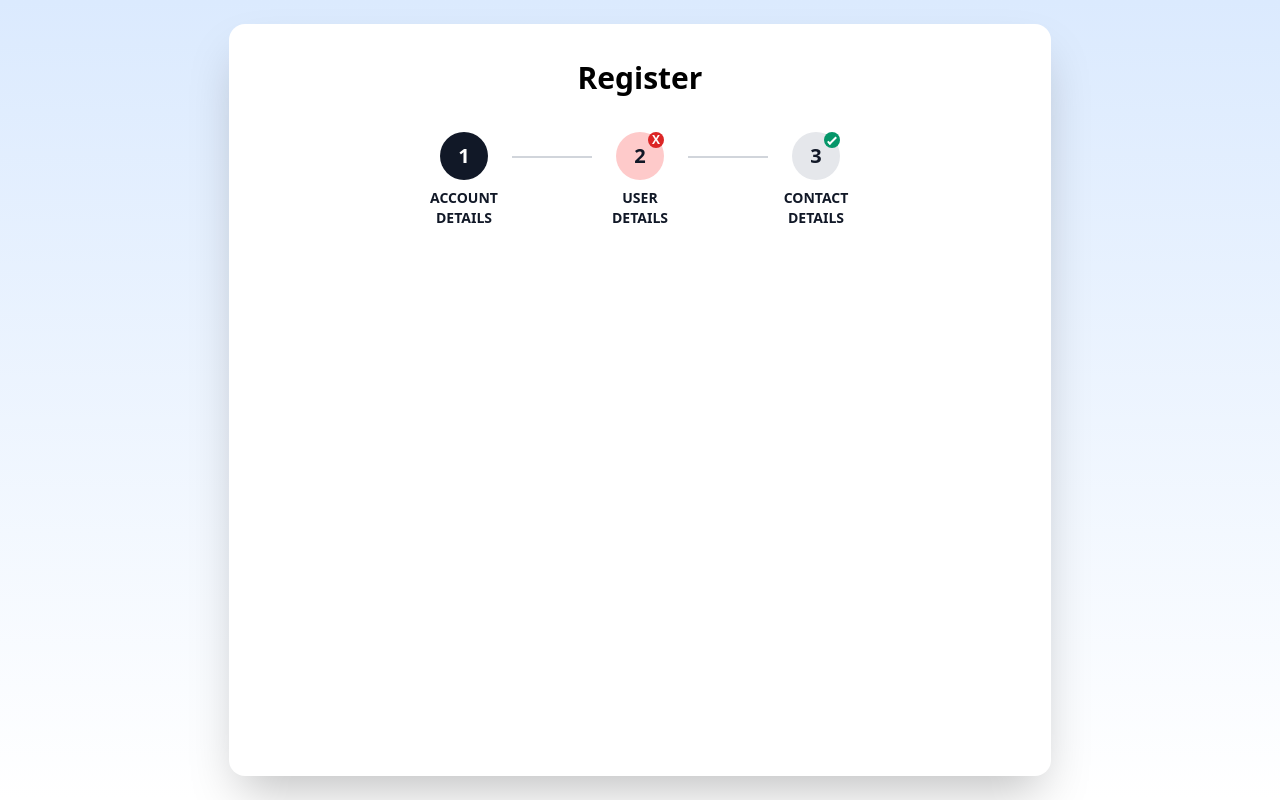
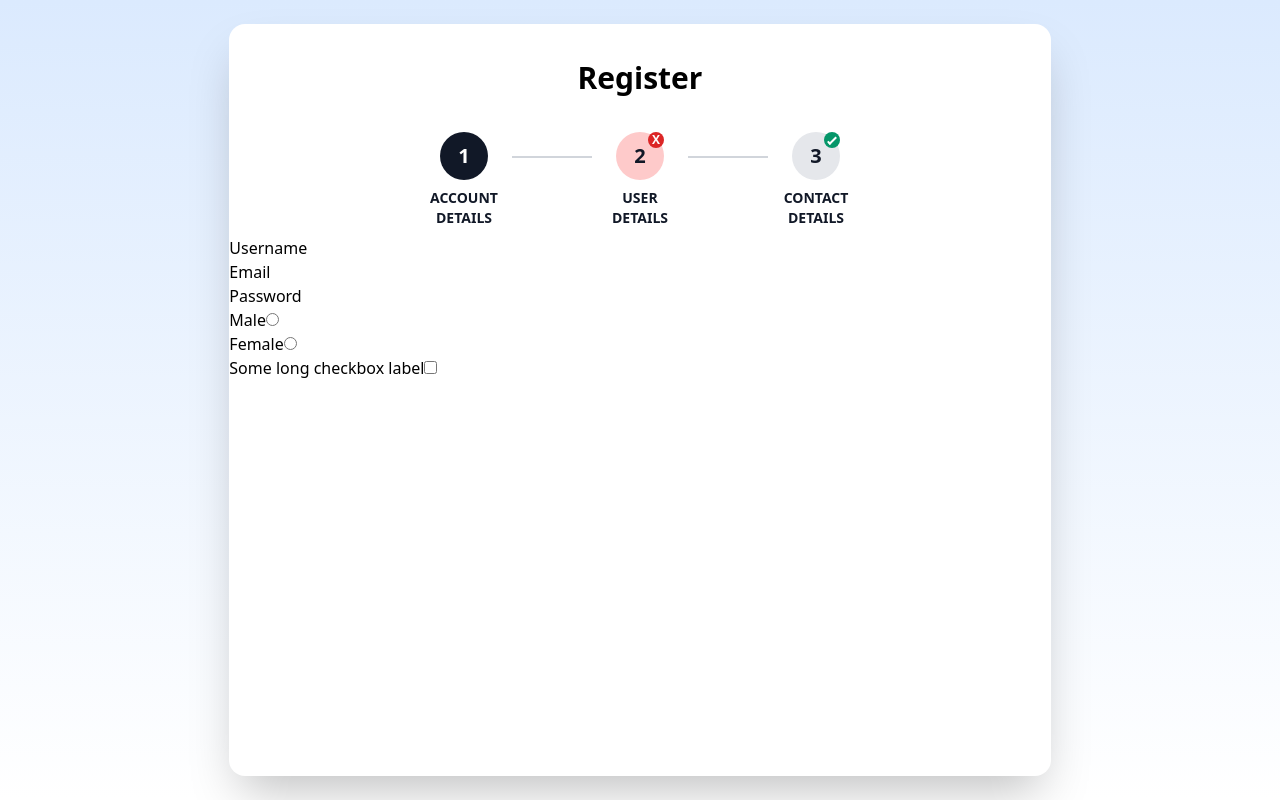
Before and after one commit to st-rkalinov/registerform-nextjs, a Next.js app: page / in a window 1280 px wide. Built offline with nearby package versions, Linux system fonts and the light colour scheme.

Commit message:
Add test to check that the Input component is changing correctly its value or checked attribute on user type/click

```diff
--- a/package.json
+++ b/package.json
@@ -25,8 +25,10 @@
   },
   "devDependencies": {
     "@babel/core": "^7.16.0",
+    "@testing-library/dom": "^8.10.1",
     "@testing-library/jest-dom": "^5.14.1",
     "@testing-library/react": "^12.1.2",
+    "@testing-library/user-event": "^13.5.0",
     "@types/jest": "^27.0.2",
     "@types/node": "^16.11.6",
     "@types/react": "^17.0.33",
--- a/src/components/Input/Input.tsx
+++ b/src/components/Input/Input.tsx
@@ -1,4 +1,4 @@
-import React from "react";
+import React, { useState } from "react";
 
 export enum InputType {
     text = "text",
@@ -11,13 +11,26 @@ export enum InputType {
 interface IProps {
     label: string,
     type: InputType,
+    name: string,
+    id: string,
+    value: string,
 }
 
-const Input: React.FC<IProps> = ({ type, label }) => (
-    <div>
-        <label htmlFor="input">{ label }</label>
-        <input type={type} name="input" id="input" />
-    </div>
-);
+const Input: React.FC<IProps> = ({
+    type,
+    label,
+    name,
+    id,
+    value,
+}) => {
+    const [inputValue, setInputValue] = useState(value || "");
+
+    return (
+        <div>
+            <label htmlFor={id}>{label}</label>
+            <input type={type} name={name} id={id} value={inputValue} onChange={(e) => setInputValue(e.target.value)} />
+        </div>
+    );
+};
 
 export default Input;
--- a/src/pages/register/index.tsx
+++ b/src/pages/register/index.tsx
@@ -2,6 +2,7 @@ import React from "react";
 import Stepper from "@src/components/Stepper/Stepper";
 import Step, { RegistrationStepStatus } from "@src/components/RegistrationStepsNavigation/Step/Step";
 import { RegistrationStepText } from "@src/pages";
+import Input, { InputType } from "@src/components/Input/Input";
 
 const Register = () => {
     const stepComponents = [
@@ -28,6 +29,12 @@ const Register = () => {
                 <h1 className="font-extrabold text-3xl">Register</h1>
             </div>
             <Stepper components={stepComponents} />
+            <Input label="Username" type={InputType.text} name="username" id="email" value="" />
+            <Input label="Email" type={InputType.email} name="email" id="username" value="" />
+            <Input label="Password" type={InputType.password} name="password" id="password" value="" />
+            <Input label="Male" type={InputType.radio} name="gender" id="gender1" value="Male" />
+            <Input label="Female" type={InputType.radio} name="gender" id="gender2" value="Female" />
+            <Input label="Some long checkbox label" type={InputType.checkbox} name="gender" id="gender2" value="Female" />
         </div>
     );
 };
```
Also changed, not shown: 2 other files (tests, documents, lock files or other folders).
